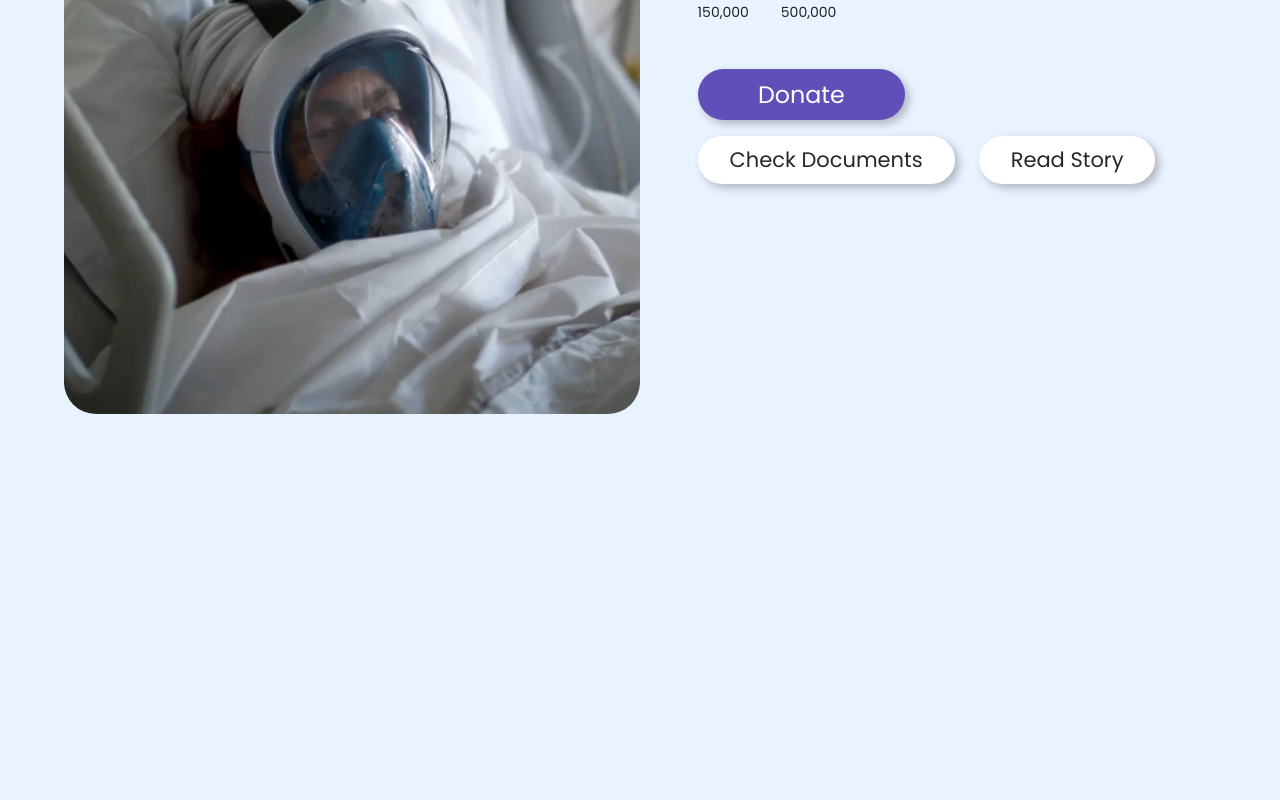
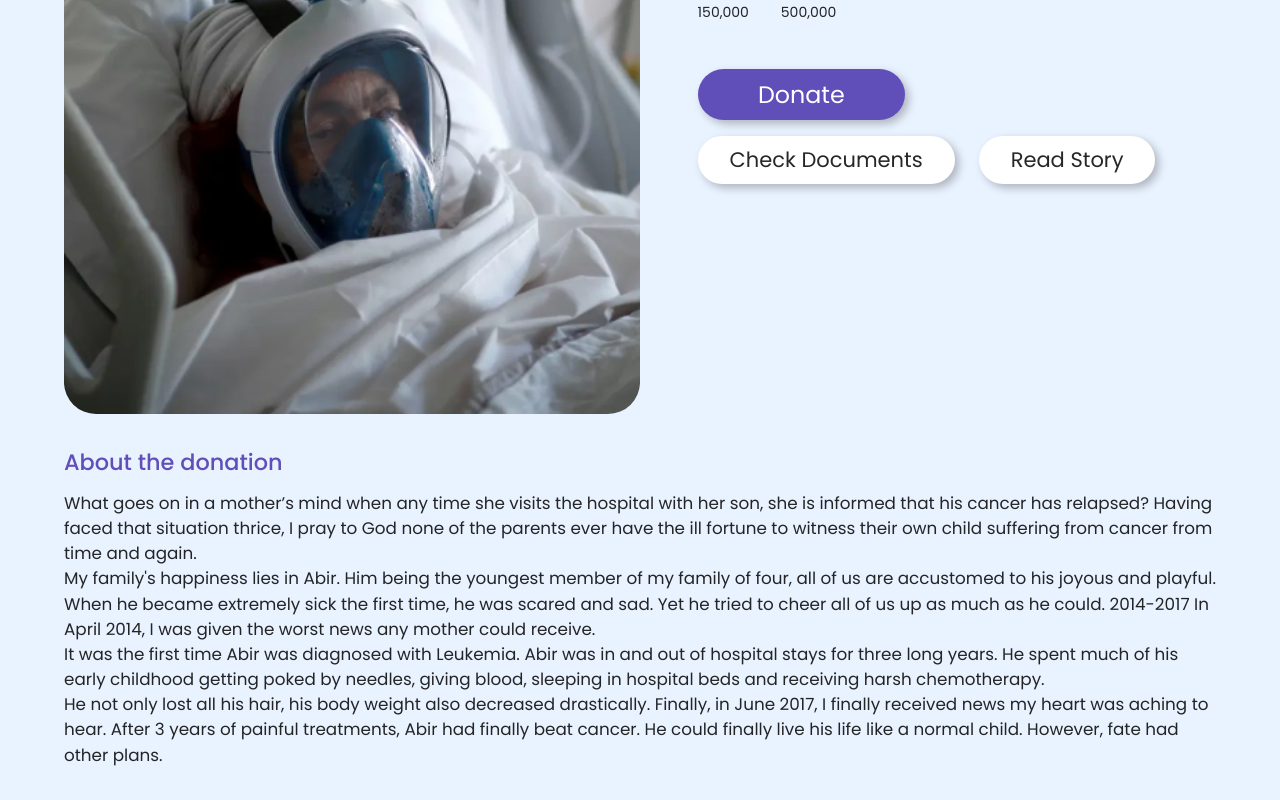
Before and after one commit to gat786/Donaterra, a React (Create React App) app: page /example-donation in a window 1280 px wide. Shown: the part 378-1178 px from the top of the page. Before the commit the page ends 800 px from the top, so only its background shows below. Built offline with nearby package versions, Linux system fonts and the light colour scheme; no server answers; what react-moralis would draw is missing.

Commit message:
donation details

```diff
--- a/src/custom-components/custom-components.scss
+++ b/src/custom-components/custom-components.scss
@@ -62,7 +62,7 @@
 }
 
 .options-flyout-visible{
-  height: 260px;
+  height: 160px;
   width: max-content;
 }
 
--- a/src/pages/DonationPage.tsx
+++ b/src/pages/DonationPage.tsx
@@ -46,6 +46,35 @@ export default function DonationPage() {
             </div>
           </div>
         </section>
+
+        <section className="donation-details">
+          <h3 className="about-donation-heading">About the donation</h3>
+          <div className="donation-about">
+            What goes on in a mother’s mind when any time she visits the
+            hospital with her son, she is informed that his cancer has relapsed?
+            Having faced that situation thrice, I pray to God none of the
+            parents ever have the ill fortune to witness their own child
+            suffering from cancer from time and again.
+            <br />
+            My family's happiness lies in Abir. Him being the youngest member of
+            my family of four, all of us are accustomed to his joyous and
+            playful. When he became extremely sick the first time, he was scared
+            and sad. Yet he tried to cheer all of us up as much as he could.
+            2014-2017 In April 2014, I was given the worst news any mother could
+            receive.
+            <br />
+            It was the first time Abir was diagnosed with Leukemia. Abir was in
+            and out of hospital stays for three long years. He spent much of his
+            early childhood getting poked by needles, giving blood, sleeping in
+            hospital beds and receiving harsh chemotherapy.
+            <br />
+            He not only lost all his hair, his body weight also decreased
+            drastically. Finally, in June 2017, I finally received news my heart
+            was aching to hear. After 3 years of painful treatments, Abir had
+            finally beat cancer. He could finally live his life like a normal
+            child. However, fate had other plans.
+          </div>
+        </section>
       </div>
     </>
   );
--- a/src/pages/pages.scss
+++ b/src/pages/pages.scss
@@ -73,6 +73,21 @@
   background-color: white;
 }
 
+.donation-details {
+  width: 90%;
+  margin-block: 2rem;
+}
+
+.about-donation-heading {
+  color: #614fb9;
+  font-size: 1.6em;
+}
+
+.donation-about{
+    font-size: 1.2em;
+
+}
+
 @media only screen and (min-width: 480px) {
   .section {
     justify-content: space-between;
@@ -104,8 +119,8 @@
     font-size: 1.7em;
   }
 
-  .donation-image{
-      max-height: 40rem;
+  .donation-image {
+    max-height: 40rem;
   }
 
   .time-left {
@@ -123,8 +138,8 @@
     font-size: 1.7em;
   }
 
-  .read-buttons{
-      font-size: 1.5em;
+  .read-buttons {
+    font-size: 1.5em;
   }
 
   .time-left {
```
